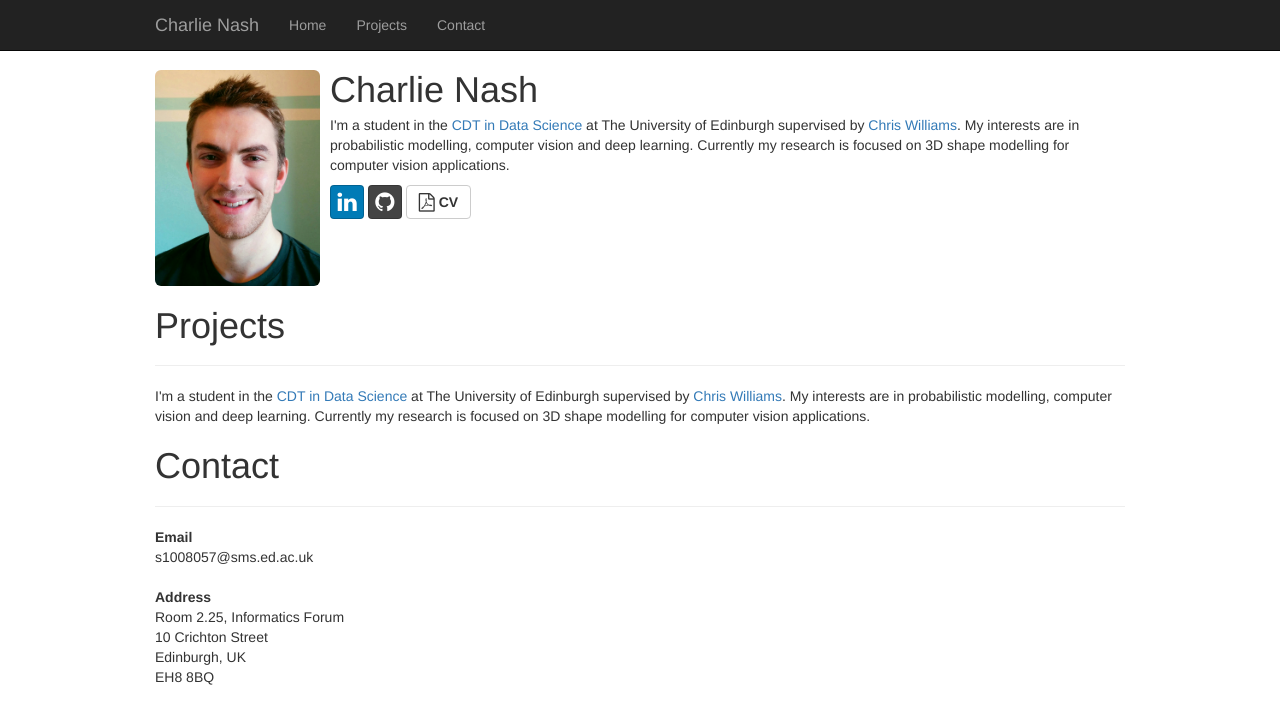
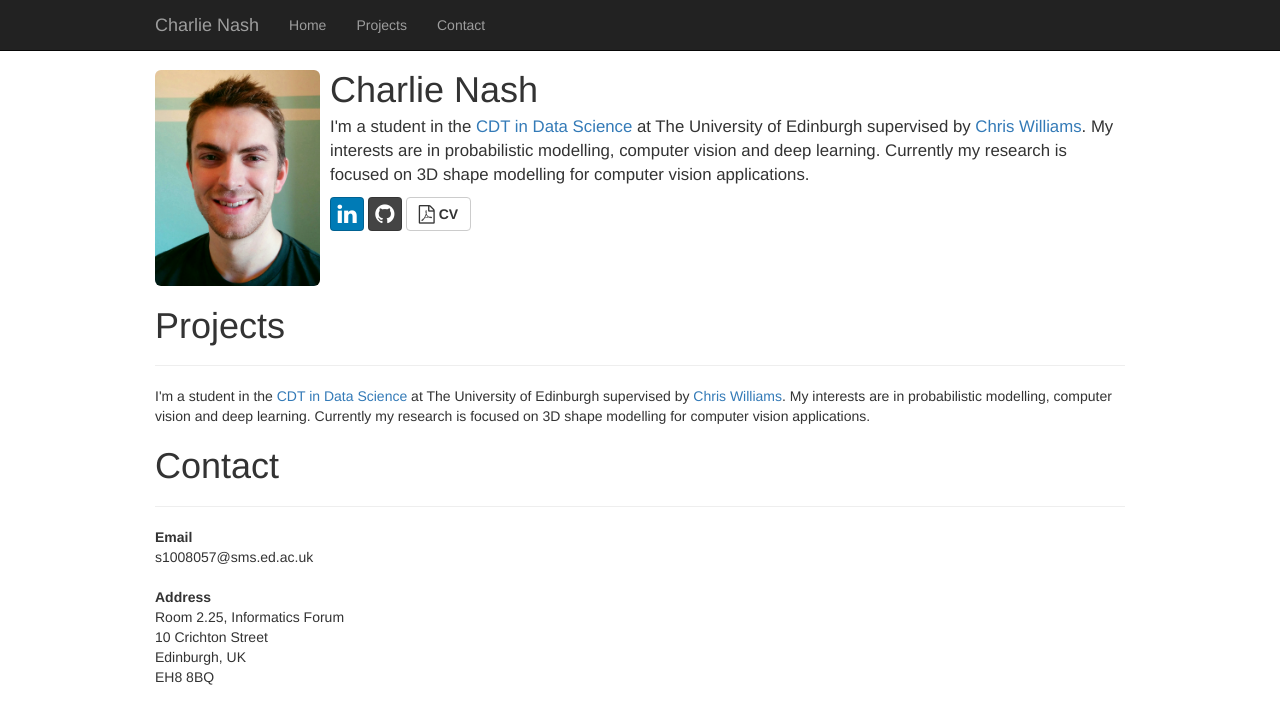
Before and after one commit to charlienash/charlienash.github.io, a Jekyll site: the page index.html, which Jekyll copies as it is, in a window 1280 px wide. Shown: the top 724 px of the page. Built offline with Jekyll 4.4.1, drawn with Linux system fonts in a browser that asks for light colours; nearby versions of some CDN libraries; library files that are not in the unit come from our copies.

Commit message:
Update index.html

```diff
--- a/index.html
+++ b/index.html
@@ -94,9 +94,9 @@
 					  <div class="media-body">
 					    <h1 class="media-heading">Charlie Nash</h1>
 					    <p>
-					    	<large>
+					    	<big>
 					    		I'm a student in the <a href="http://datascience.inf.ed.ac.uk/">CDT in Data Science</a> at The University of Edinburgh supervised by <a href="http://homepages.inf.ed.ac.uk/ckiw/">Chris Williams</a>. My interests are in probabilistic modelling, computer vision and deep learning. Currently my research is focused on 3D shape modelling for computer vision applications.
-					    	</large>
+					    	</big>
 			    		    </p>
 					    <a href="https://uk.linkedin.com/in/charlie-nash-32869b5b" class="btn btn-social-icon btn-linkedin">
 					 	<span class="fa fa-linkedin fa-2x"></span>
```
